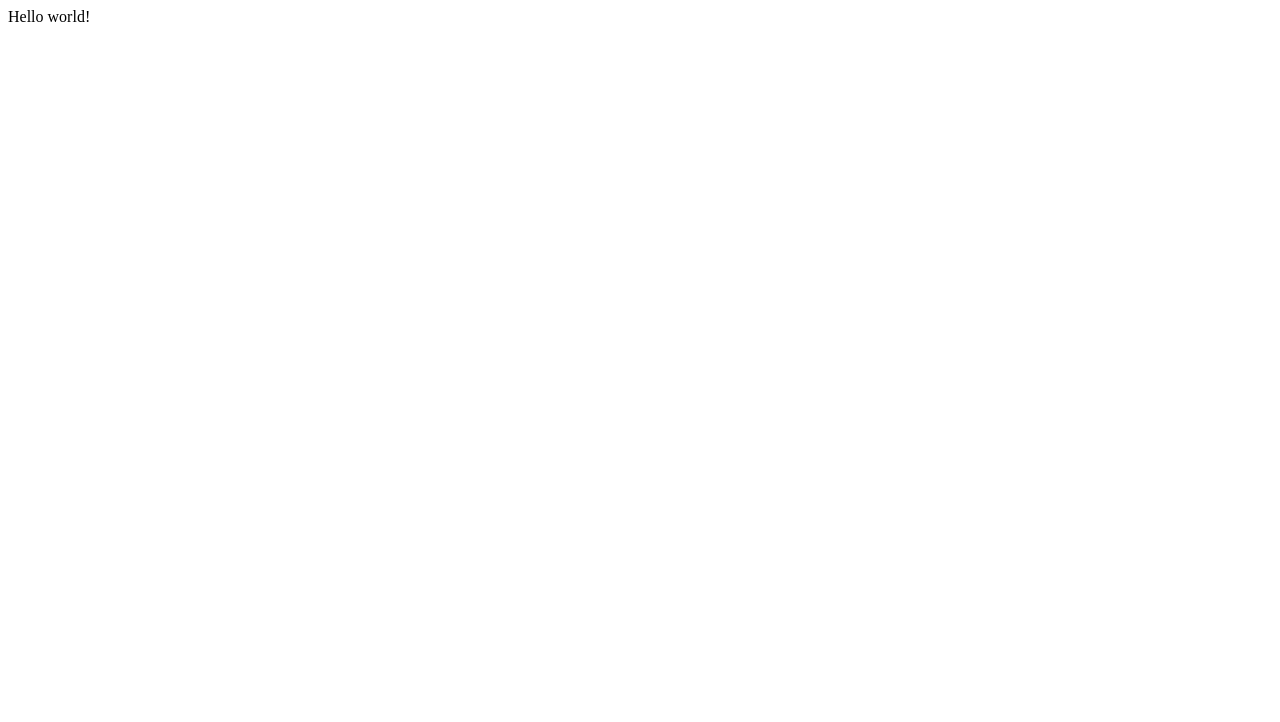
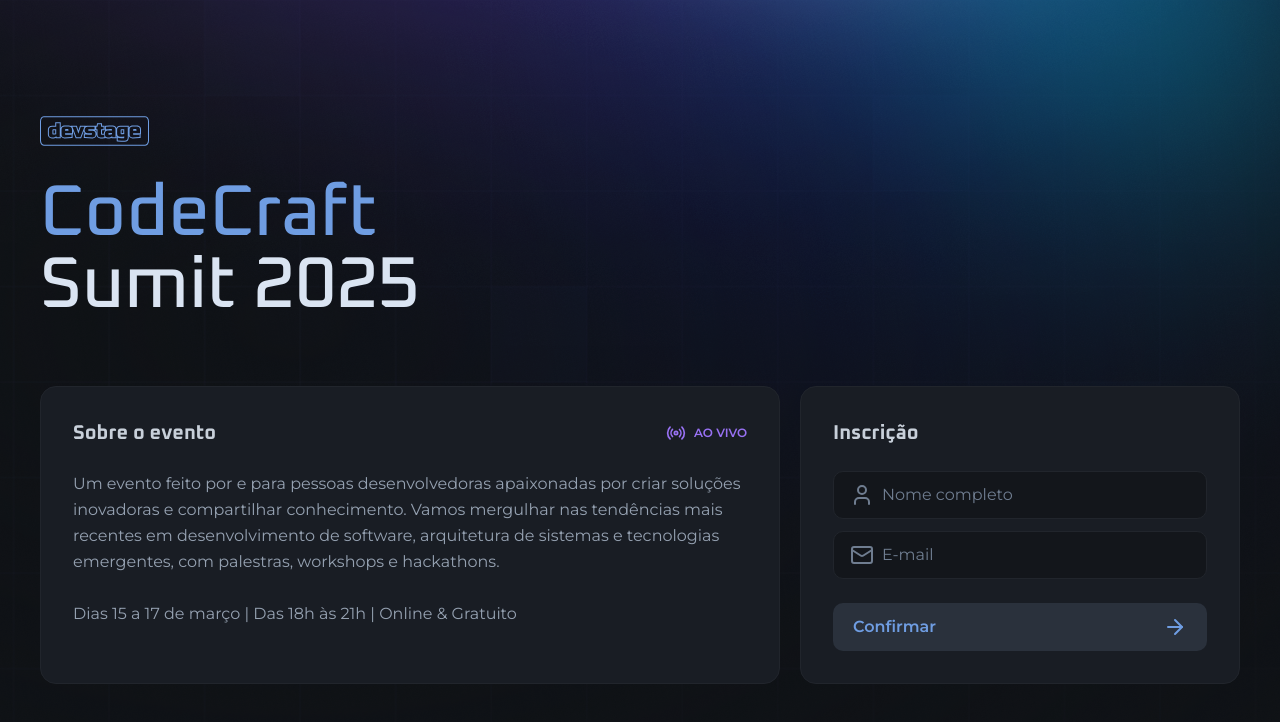
Before and after one commit to ramomOliveira/react-web-nlw, a Next.js app: page / in a window 1280 px wide. Shown: the top 722 px of the page. Built offline with nearby package versions, Linux system fonts and the light colour scheme.

Commit message:
page home

```diff
--- a/src/app/layout.tsx
+++ b/src/app/layout.tsx
@@ -1,18 +1,31 @@
-import type { Metadata } from "next";
+import './globals.css'
+import type { Metadata } from 'next'
+import { Montserrat, Oxanium } from 'next/font/google'
 
 export const metadata: Metadata = {
-  title: "Create Next App",
-  description: "Generated by create next app",
-};
+  title: 'devstage',
+}
+
+const oxanium = Oxanium({
+  weight: ['500', '700'],
+  subsets: ['latin'],
+  variable: '--font-oxanium',
+})
+
+const montserrat = Montserrat({
+  weight: ['400', '600'],
+  subsets: ['latin'],
+  variable: '--font-montserrat',
+})
 
 export default function RootLayout({
   children,
 }: Readonly<{
-  children: React.ReactNode;
+  children: React.ReactNode
 }>) {
   return (
-    <html lang="en">
-      <body>{children}</body>
+    <html lang="pt-BR" className={`${oxanium.variable} ${montserrat.variable}`}>
+      <body className="bg-gray-900 text-gray-100 antialiased bg-[url(/background.png)] bg-no-repeat bg-top md:bg-right-top">{children}</body>
     </html>
-  );
+  )
 }
--- a/src/app/page.tsx
+++ b/src/app/page.tsx
@@ -1,7 +1,71 @@
+import { Button } from '@/components/button'
+import { InputField, InputIcon, InputRoot } from '@/components/input'
+import { ArrowRight, Mail, Radio, User } from 'lucide-react'
+import Image from 'next/image'
+import logo from '../assets/logo.svg'
 export default function Home() {
   return (
-    <main>
-      <div>Hello world!</div>
+    <main className="max-w-[1240px] mx-auto px-5 py-8 md:py-0">
+      <div className="min-h-dvh flex flex-col justify-center gap-16">
+        <div className="flex flex-col gap-8 items-center md:items-start">
+          <Image src={logo} alt="Logo" width={108.5} height={30} />
+
+          <h1 className="text-4xl text-center leading-none font-heading font-medium flex flex-col md:text-7xl md:text-left">
+            <span className="text-blue">CodeCraft</span> Sumit 2025
+          </h1>
+        </div>
+
+        <div className="flex gap-5 items-stretch flex-col md:flex-row">
+          <div className="flex-1 bg-gray-700 border border-gray-600 rounded-2xl p-8 space-y-6">
+            <div className="flex items-center justify-between">
+              <h2 className="font-heading font-semibold text-gray-200 text-xl">
+                Sobre o evento
+              </h2>
+              <span className="text-purple font-semibold text-xs flex items-center gap-2">
+                <Radio className="size-5" />
+                AO VIVO
+              </span>
+            </div>
+            <p className="text-gray-300 leading-relaxed text-sm md:text-base">
+              Um evento feito por e para pessoas desenvolvedoras apaixonadas por
+              criar soluções inovadoras e compartilhar conhecimento. Vamos
+              mergulhar nas tendências mais recentes em desenvolvimento de
+              software, arquitetura de sistemas e tecnologias emergentes, com
+              palestras, workshops e hackathons.
+              <br />
+              <br />
+              Dias 15 a 17 de março | Das 18h às 21h | Online & Gratuito{' '}
+            </p>
+          </div>
+
+          <form className="bg-gray-700 border border-gray-600 rounded-2xl p-8 space-y-6 w-full md:max-w-[440px]">
+            <h2 className="font-heading font-semibold text-gray-200 text-xl">
+              Inscrição
+            </h2>
+
+            <div className="space-y-3">
+              <InputRoot>
+                <InputIcon>
+                  <User />
+                </InputIcon>
+                <InputField type="text" placeholder="Nome completo" />
+              </InputRoot>
+
+              <InputRoot>
+                <InputIcon>
+                  <Mail />
+                </InputIcon>
+                <InputField type="email" placeholder="E-mail" />
+              </InputRoot>
+            </div>
+
+            <Button type='submit'>
+              Confirmar
+              <ArrowRight />
+            </Button>
+          </form>
+        </div>
+      </div>
     </main>
-  );
+  )
 }
```
Also changed, not shown: src/assets/logo.svg (added).
